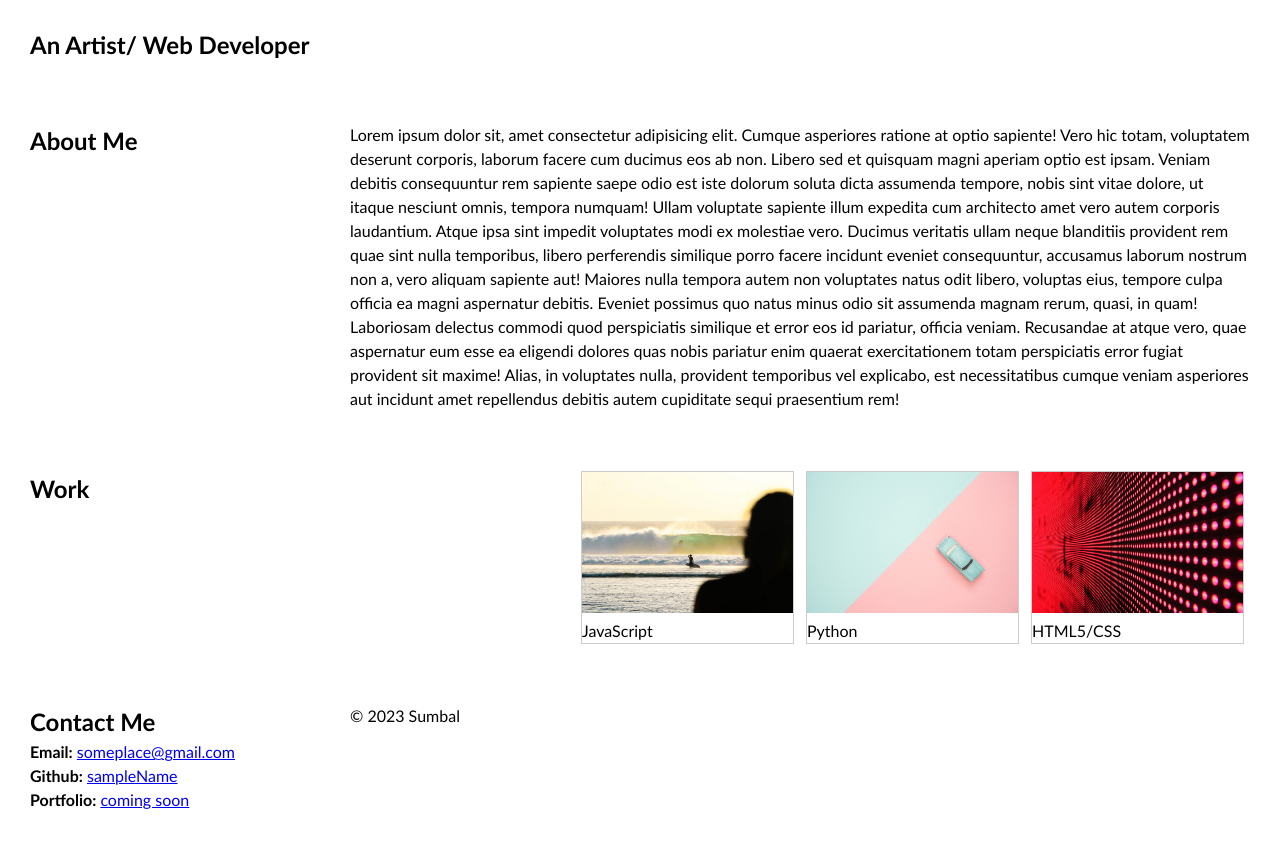
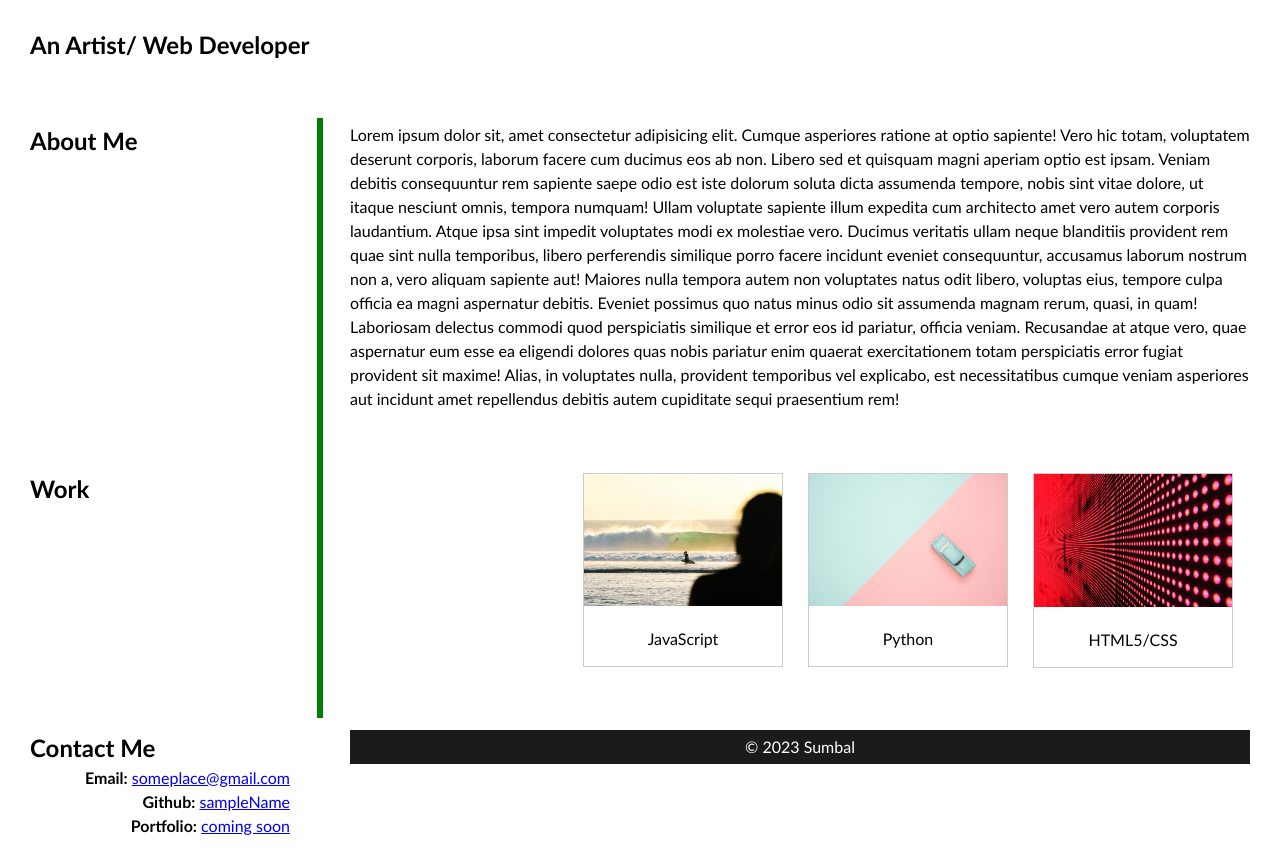
Before and after one commit to sumbal28/PortfolioExample22, a plain HTML site: page index.html in a window 1280 px wide. Shown: the part 402-1270 px from the top of the page. Before the commit the page ends 1244 px from the top, so only its background shows below. Drawn offline with Linux system fonts and the light colour scheme.

Commit message:
updated page layout
css styles

```diff
--- a/css/style.css
+++ b/css/style.css
@@ -60,6 +60,8 @@ h6 {
   margin: 0;
 }
 
+
+
 p {
   margin: 0;
 }
@@ -77,11 +79,11 @@ p {
   margin-left: 260px;
  }
  div.gallery {
+  margin: 2px;
   border: 1px solid #ccc;
-  display: block;
-  margin:0;
-
- }
+  float: center;
+  width: 200px;
+}
  div.gallery:hover {
   border: 5px solid #777;
  }
@@ -90,3 +92,27 @@ p {
   height: auto;
 
  }
+ div.desc {
+  padding: 15px;
+  text-align: center;
+}
+ .vl {
+  border-left: 6px solid green;
+  height: 600px;
+  position: absolute;
+  left: 25%;
+  margin-left: -3px;
+  top: 520px;
+}
+.para {
+  display: block;
+  text-align: right;
+  margin: auto 0;
+}
+.footer {
+  display: flex;
+    justify-content: center;
+    padding: 5px;
+    background-color: #1b1b1c;
+    color: #fff;
+}
```
